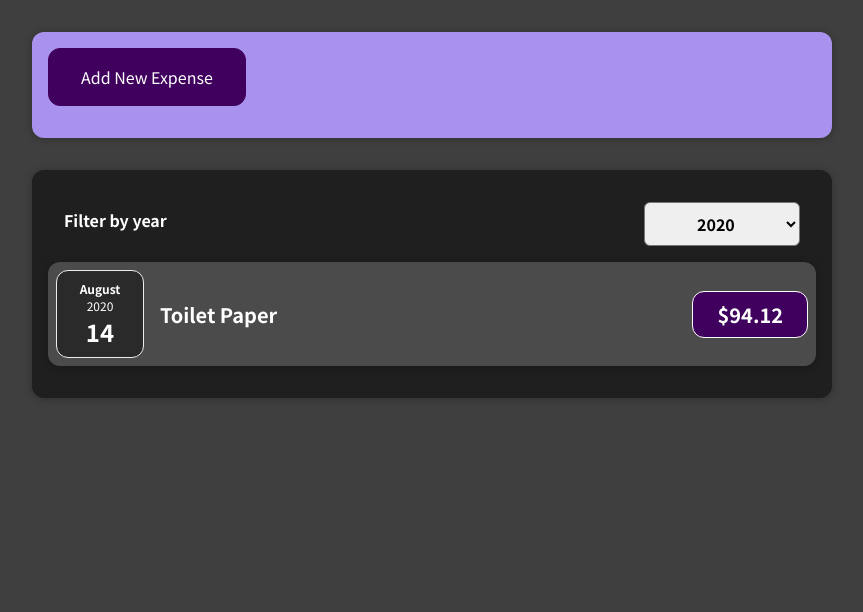
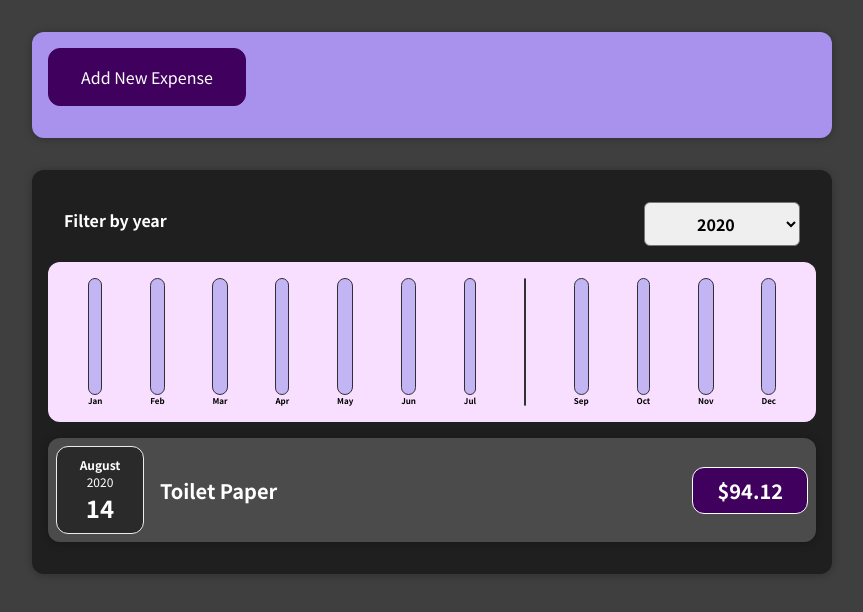
Before and after one commit to suneelkumarbh/react-course, a React (Create React App) app in the folder 01-starting-setup/: page / in a window 1280 px wide. Shown: the top 612 px of the page, without its empty margins (208-1071 px from the left). Built offline with nearby package versions, Linux system fonts and the light colour scheme.

Commit message:
added chart

```diff
--- /dev/null
+++ b/01-starting-setup/src/components/Chart/Chart.css
@@ -0,0 +1,9 @@
+.chart {
+  padding: 1rem;
+  border-radius: 12px;
+  background-color: #f8dfff;
+  text-align: center;
+  display: flex;
+  justify-content: space-around;
+  height: 10rem;
+}
--- /dev/null
+++ b/01-starting-setup/src/components/Chart/Chart.js
@@ -0,0 +1,22 @@
+import React from "react";
+import "./Chart.css";
+import ChartBar from "./ChartBar";
+
+const Chart = (props) => {
+  const dataPointValues = props.dataPoints.map(dataPoint => dataPoint.value);
+  const totalMaximum = Math.max(...dataPointValues);
+  return (
+    <div className="chart">
+      {props.dataPoints.map((dataPoint) => (
+        <ChartBar
+          key={dataPoint.label}
+          value={dataPoint.value}
+          maxValue={totalMaximum}
+          label={dataPoint.label}
+        />
+      ))}
+    </div>
+  );
+};
+
+export default Chart;
--- /dev/null
+++ b/01-starting-setup/src/components/Chart/ChartBar.css
@@ -0,0 +1,30 @@
+.chart-bar {
+  height: 100%;
+  display: flex;
+  flex-direction: column;
+  align-items: center;
+}
+
+.chart-bar__inner {
+  height: 100%;
+  width: 100%;
+  border: 1px solid #313131;
+  border-radius: 12px;
+  background-color: #c3b4f3;
+  overflow: hidden;
+  display: flex;
+  flex-direction: column;
+  justify-content: flex-end;
+}
+
+.chart-bar__fill {
+  background-color: #4826b9;
+  width: 100%;
+  transition: all 0.3s ease-out;
+}
+
+.chart-bar__label {
+  font-weight: bold;
+  font-size: 0.5rem;
+  text-align: center;
+}
--- /dev/null
+++ b/01-starting-setup/src/components/Chart/ChartBar.js
@@ -0,0 +1,22 @@
+import React from "react";
+import "./ChartBar.css";
+
+const ChartBar = (props) => {
+  let barFillHeight = "0%";
+  if (props.maxValue > 0) {
+    barFillHeight = Math.round((props.value / props.maxValue) * 100) + "%";
+  }
+  return (
+    <div className="chart-bar">
+      <div className="chart-bar__inner">
+        <div
+          className="chart-bar__fill"
+          style={{ height: barFillHeight }}
+        ></div>
+      </div>
+      <div className="chart-bar__label">{props.label}</div>
+    </div>
+  );
+};
+
+export default ChartBar;
--- a/01-starting-setup/src/components/Expenses/Expenses.js
+++ b/01-starting-setup/src/components/Expenses/Expenses.js
@@ -4,6 +4,7 @@
 import ExpensesFilter from "./ExpensesFilter";
 import { useState } from "react";
 import ExpensesList from "./ExpensesList";
+import ExpenseChart from "./ExpensesChart";
 
 const Expenses = (props) => {
   const [filteredYear, setFilteredYear] = useState("2020");
@@ -21,6 +22,7 @@
         selectedYear={filteredYear}
         onYearSelect={onYearSelectHandler}
       />
+      <ExpenseChart expenses={filteredItems}/>
       <ExpensesList items={filteredItems}/>
     </Card>
   );
--- /dev/null
+++ b/01-starting-setup/src/components/Expenses/ExpensesChart.js
@@ -0,0 +1,28 @@
+import React from "react";
+
+import Chart from "../Chart/Chart";
+
+const ExpenseChart = (props) => {
+  const chartDataPoints = [
+    { label: "Jan", value: 0 },
+    { label: "Feb", value: 0 },
+    { label: "Mar", value: 0 },
+    { label: "Apr", value: 0 },
+    { label: "May", value: 0 },
+    { label: "Jun", value: 0 },
+    { label: "Jul", value: 0 },
+    { label: "Aug", value: 0 },
+    { label: "Sep", value: 0 },
+    { label: "Oct", value: 0 },
+    { label: "Nov", value: 0 },
+    { label: "Dec", value: 0 },
+  ];
+
+  for (const expense of props.expenses) {
+    const expenseMonth = expense.date.getMonth();
+    chartDataPoints[expenseMonth] += expense.amount;
+  }
+  return <Chart dataPoints={chartDataPoints}/>;
+};
+
+export default ExpenseChart;
--- a/01-starting-setup/src/components/NewExpense/ExpenseForm.js
+++ b/01-starting-setup/src/components/NewExpense/ExpenseForm.js
@@ -25,7 +25,7 @@
     const expeseData = {
       title: enteredTitle,
       date: new Date(enteredDate),
-      amount: enteredAmount,
+      amount: +enteredAmount,
     };
 
     props.onSaveExpenseData(expeseData);
```
